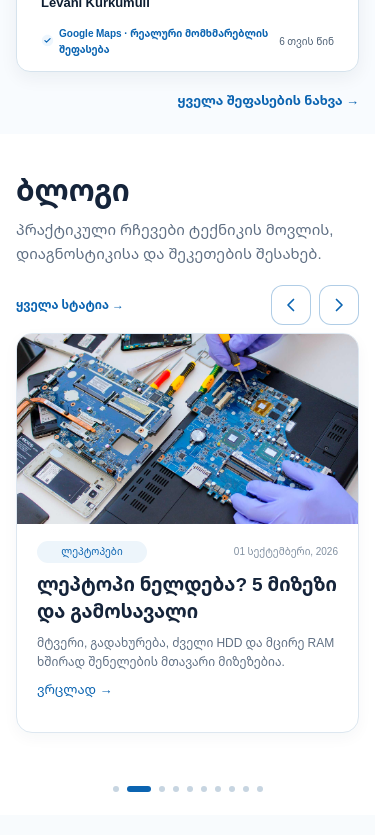
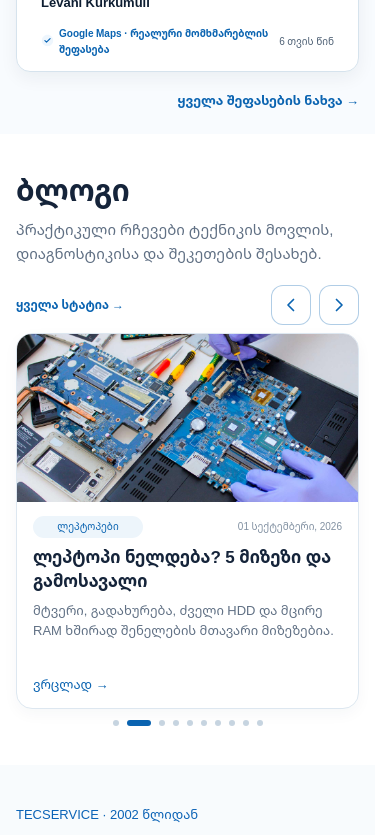
Before and after one commit to dadianitecservice-glitch/TECSERVICE-FRONT, a React (Vite) app: page / in a window 390 px wide. Shown: the part 9500-10335 px from the top of the page. Built offline with nearby package versions, Linux system fonts and the light colour scheme.

Commit message:
Compact the responsive blog carousel

```diff
--- a/src/sections/BlogSection.tsx
+++ b/src/sections/BlogSection.tsx
@@ -5,10 +5,11 @@ import { SectionHeader } from '../components/SectionHeader'
 import { blogPosts } from '../data/blogPosts'
 
 const getPostsPerPage = () => {
-  if (typeof window === 'undefined') return 3
+  if (typeof window === 'undefined') return 4
   if (window.innerWidth <= 760) return 1
-  if (window.innerWidth <= 1100) return 2
-  return 3
+  if (window.innerWidth <= 1023) return 2
+  if (window.innerWidth <= 1199) return 3
+  return 4
 }
 
 export function BlogSection() {
--- a/src/styles/global.css
+++ b/src/styles/global.css
@@ -1900,11 +1900,12 @@ ol {
 }
 
 .blog-section {
-  min-height: 560px;
+  height: 510px;
+  min-height: 510px;
   display: flex;
   flex-direction: column;
   gap: 8px;
-  padding: 20px var(--desktop-gutter);
+  padding: 12px max(16px, calc((100% - var(--container)) / 2));
   background: #fff;
 }
 
@@ -1926,15 +1927,16 @@ ol {
 }
 
 .blog-grid {
-  min-height: 400px;
+  height: 376px;
+  min-height: 376px;
   display: grid;
-  grid-template-columns: repeat(3, minmax(0, 1fr));
-  gap: 24px;
+  grid-template-columns: repeat(4, minmax(0, 1fr));
+  gap: 20px;
   animation: carousel-in 220ms ease both;
 }
 
 .blog-card {
-  height: 400px;
+  height: 376px;
   display: flex;
   flex-direction: column;
   overflow: hidden;
@@ -1946,8 +1948,8 @@ ol {
 
 .blog-card__image {
   width: 100%;
-  height: 190px;
-  flex: 0 0 190px;
+  height: 168px;
+  flex: 0 0 168px;
   overflow: hidden;
 }
 
@@ -1963,12 +1965,12 @@ ol {
 }
 
 .blog-card__body {
-  height: 210px;
+  height: 208px;
   display: flex;
   flex-direction: column;
   align-items: flex-start;
-  gap: 8px;
-  padding: 17px 20px;
+  gap: 7px;
+  padding: 14px 16px;
 }
 
 .blog-card__meta {
@@ -1999,21 +2001,30 @@ ol {
 }
 
 .blog-card h3 {
-  min-height: 54px;
+  min-height: 48px;
+  display: -webkit-box;
+  overflow: hidden;
   color: #15243a;
-  font-size: 19px;
+  font-size: 17px;
   font-weight: 600;
-  line-height: 27px;
+  line-height: 24px;
+  -webkit-box-orient: vertical;
+  -webkit-line-clamp: 2;
 }
 
 .blog-card__body > p {
-  min-height: 38px;
+  min-height: 40px;
+  display: -webkit-box;
+  overflow: hidden;
   color: #607084;
-  font-size: 12px;
-  line-height: 19px;
+  font-size: 13px;
+  line-height: 20px;
+  -webkit-box-orient: vertical;
+  -webkit-line-clamp: 2;
 }
 
 .blog-card__link {
+  margin-top: auto;
   color: #0b64b1;
   font-size: 13px;
   line-height: 20px;
@@ -2569,6 +2580,10 @@ ol {
     grid-template-rows: none;
     grid-auto-rows: 303px;
   }
+}
+
+@media (max-width: 1199px) {
+  .blog-grid { grid-template-columns: repeat(3, minmax(0, 1fr)); }
 }
 
 @media (max-width: 1100px) {
@@ -2624,11 +2639,14 @@ ol {
   .products-grid { grid-template-columns: repeat(4, 160px); grid-template-rows: none; }
   .reviews-section { height: auto; }
   .reviews-grid { gap: 16px; }
-  .blog-grid { grid-template-columns: repeat(2, minmax(0, 1fr)); }
   .about-section { height: auto; grid-template-columns: 1fr; }
   .about-copy { height: auto; }
   .site-footer { height: auto; }
   .site-footer__main { height: auto; flex-wrap: wrap; gap: 36px; }
+}
+
+@media (max-width: 1023px) {
+  .blog-grid { grid-template-columns: repeat(2, minmax(0, 1fr)); }
 }
 
 @media (max-width: 760px) {
@@ -2708,9 +2726,9 @@ ol {
   .reviews-google-summary > small { width: 100%; }
   .reviews-grid { grid-template-columns: 1fr; }
   .review-card:nth-child(n+2) { display: none; }
-  .blog-section { padding-top: 36px; }
+  .blog-section { height: auto; min-height: 0; padding-top: 36px; padding-bottom: 36px; }
   .blog-section .section-header { flex-direction: column; }
-  .blog-grid { grid-template-columns: 1fr; min-height: 442px; }
+  .blog-grid { height: 376px; min-height: 376px; grid-template-columns: 1fr; }
   .blog-header-actions > a { width: auto; }
   .about-section { padding-top: 40px; padding-bottom: 40px; }
   .about-copy { gap: 16px; }
```
